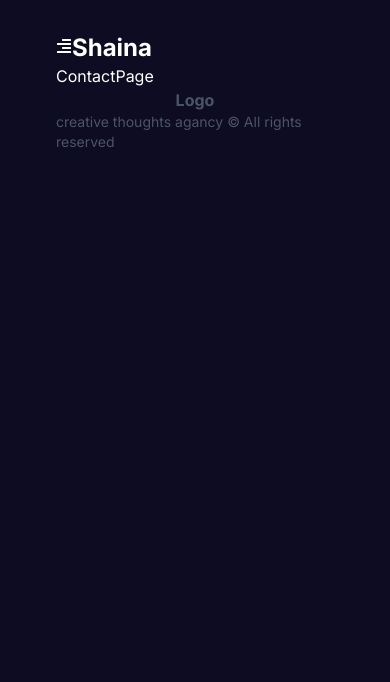
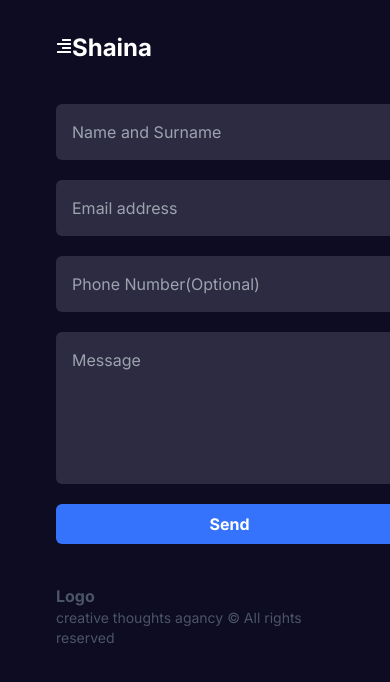
Before and after one commit to Shaghayegh-93/creative-agency, a Next.js app: page /contact in a window 390 px wide. Shown: the top 682 px of the page. Built offline with nearby package versions, Linux system fonts and the light colour scheme.

Commit message:
iprove responsive design

```diff
--- a/src/app/contact/page.jsx
+++ b/src/app/contact/page.jsx
@@ -1,6 +1,57 @@
+import React from "react";
+import Image from "next/image";
 
 const ContactPage = () => {
-  return <div>ContactPage</div>;
+  return (
+    <div className="mt-10 ">
+      <div className="flex gap-10 items-center  mb-10 md:mb-0">
+        <div className="flex-1 hidden md:block relative h-96">
+          <Image
+            className="object-contain"
+            src="/contact.png"
+            fill
+            alt="contactImage"
+          />
+        </div>
+        <div className="flex-1">
+          <form className="flex  flex-col gap-5">
+            <input
+              className="bg-bgSoft text-white p-4 border-none rounded-md"
+              type="text"
+              name="fullName"
+              placeholder="Name and Surname"
+            />
+            <input
+              className="bg-bgSoft text-white p-4 border-none rounded-md"
+              type="email"
+              name="email"
+              placeholder="Email address"
+            />
+            <input
+              className="bg-bgSoft text-white p-4 border-none rounded-md"
+              type="tel"
+              name="phone"
+              placeholder="Phone Number(Optional)"
+            />
+            <textarea
+              className="bg-bgSoft text-white p-4 border-none rounded-md"
+              name="message"
+              id=""
+              cols="30"
+              rows="5"
+              placeholder="Message"
+            />
+            <button
+              className="border-none outline-none rounded-md bg-btn text-white p-2 font-bold"
+              type="submit"
+            >
+              Send
+            </button>
+          </form>
+        </div>
+      </div>
+    </div>
+  );
 };
 
 export default ContactPage;
--- a/src/app/page.jsx
+++ b/src/app/page.jsx
@@ -5,31 +5,34 @@ import hero from "../../public/hero.gif";
 
 const HomePage = () => {
   return (
-    <div className="mt-10">
-      <div className="w-full  flex items-center ">
-        <div className="w-3/4  flex flex-col">
-          <h1 className="text-textSoft text-7xl font-bold w-10 leading-snug ">
+    <div className="mt-10 min-h-screen">
+      <div className="w-full gap-10 flex items-center justify-center ">
+        <div className="md:flex-1  flex flex-col text-center md:text-left gap-12">
+          <h1 className="text-textSoft text-5xl md:text-7xl font-bold ">
             Creative Thoughts Agancy.
           </h1>
-          <p className="w-[80%] mt-4">
+          <p className="text-lg ">
             Lorem ipsum dolor sit, amet consectetur adipisicing elit. Quia hic
             officiis quidem reprehenderit quis qui, natus voluptatem perferendis
             expli
           </p>
-          <div className="flex gap-2 items-center ">
+          <div className="flex gap-5 items-center justify-center md:justify-start ">
             <Link href="/" className="">
-              <button className="bg-btn text-white p-2 cursor-pointer rounded-md w-full">
+              <button className="bg-btn text-white p-4 cursor-pointer rounded-md min-w-28">
                 Learn More
               </button>
             </Link>
             <Link href="/contact" className="">
-              <button className="bg-textColor text-black p-2 cursor-pointer rounded-md w-full ">
+              <button className="bg-textColor text-black p-4 cursor-pointer rounded-md min-w-28 ">
                 Contact
               </button>
             </Link>
           </div>
+          <div className="relative w-[500px] h-12 grayscale hidden md:block ">
+            <Image className="" fill alt="brandImage" src="/brands.png" />
+          </div>
         </div>
-        <div className="w-1/2 h-72 relative">
+        <div className="hidden md:block h-96 relative flex-1">
           <Image fill src={hero} alt="heroImage" priority />
         </div>
       </div>
--- a/src/components/Footer.jsx
+++ b/src/components/Footer.jsx
@@ -2,7 +2,7 @@ import React from "react";
 
 const Footer = () => {
   return (
-    <div className="h-[100px]   flex flex-col md:flex-row items-center md:justify-between text-gray-600">
+    <div className="h-[100px]   flex flex-col md:flex-row md:items-center md:justify-between text-gray-600">
       <p className="font-bold">Logo</p>
       <p className="text-sm"> creative thoughts agancy © All rights reserved</p>
     </div>
```
